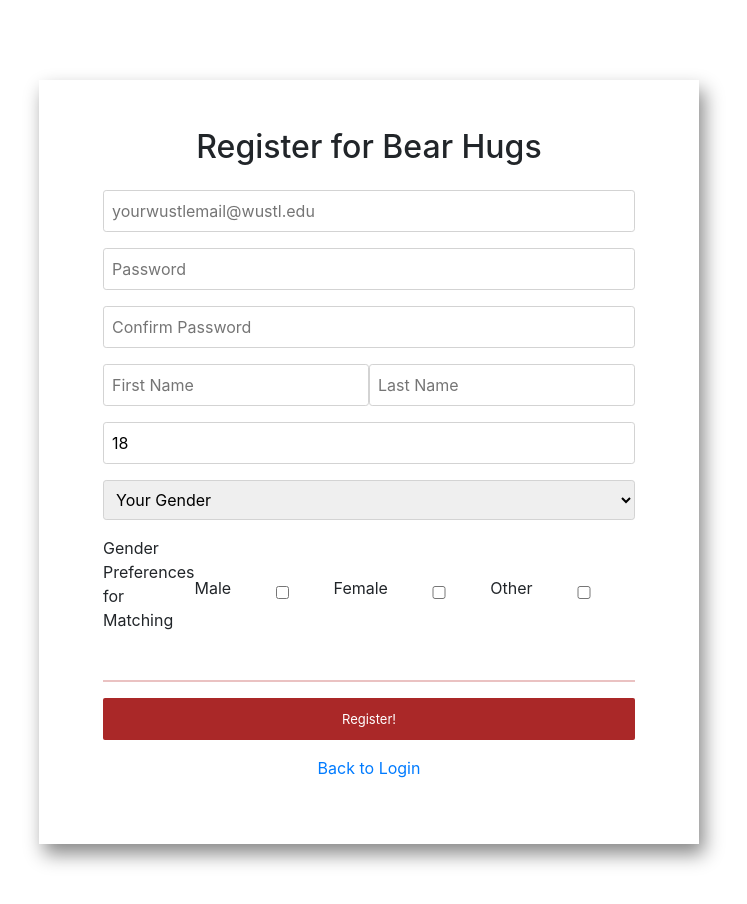
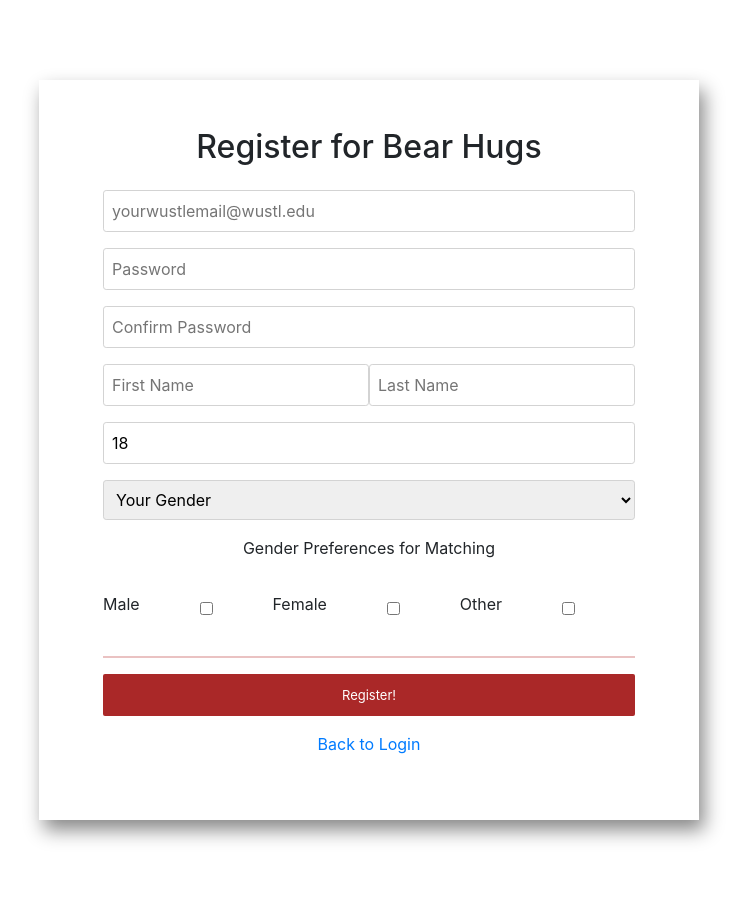
Before and after one commit to IsaiahWare/bearhugs, a React (Create React App) app in the folder app/: page /register in a window 1280 px wide. Shown: the top 904 px of the page, without its empty margins (271-1018 px from the left). Built offline with nearby package versions, Linux system fonts and the light colour scheme.

Commit message:
applying fix to user gender prefs

```diff
--- a/app/src/Pages/Registerpage.js
+++ b/app/src/Pages/Registerpage.js
@@ -255,15 +255,16 @@
                                     </select>
                                 </div>
                                 <div className="input-row center-row match-width">
-                                    <div>
                                         <p>Gender Preferences for Matching</p>
-                                    </div>
+                                </div>
+                                <div className="input-row center-row match-width">
+
                                     <label for="male_gender_pref">Male</label>
-                                    <input type="checkbox" onChange={this.handleInputChange} id="male_gender_pref" className="input" checked={this.state.maleGenderPref} />
+                                    <input type="checkbox" name="maleGenderPref" onChange={this.handleInputChange} id="male_gender_pref" className="input" checked={this.state.maleGenderPref} />
                                     <label for="female_gender_pref">Female</label>
-                                    <input type="checkbox" onChange={this.handleInputChange} id="female_gender_pref" className="input" checked={this.state.femaleGenderPref} />
+                                    <input type="checkbox" name="femaleGenderPref" onChange={this.handleInputChange} id="female_gender_pref" className="input" checked={this.state.femaleGenderPref} />
                                     <label for="other_gender_pref">Other</label>
-                                    <input type="checkbox" onChange={this.handleInputChange} id="other_gender_pref" className="input" checked={this.state.otherGenderPref} />
+                                    <input type="checkbox" name="otherGenderPref" onChange={this.handleInputChange} id="other_gender_pref" className="input" checked={this.state.otherGenderPref} />
                                 </div>
 
                                 <div className="center-row padding-top-1rem">
```
